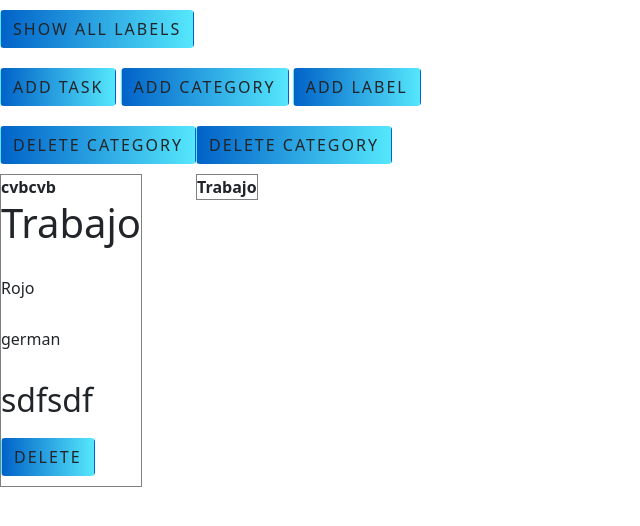
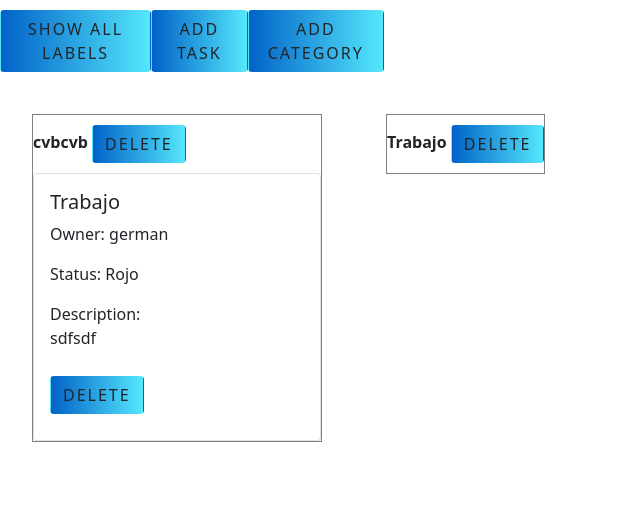
Before and after one commit to GermoLaz/taskManager, a Django app: page /allTask/1 in a window 1280 px wide. Shown: the top 526 px of the page, without its empty margins (0-640 px from the left). Run offline with Django 3.2, Linux system fonts and the light colour scheme; a user stored in the database is signed in; data comes from the database, SQL or seed files in the repository; both versions use the stored data as it was after the commit; lists and menus that the app fills with data are empty.

Commit message:
visuales

```diff
--- a/Main/views.py
+++ b/Main/views.py
@@ -65,7 +65,7 @@ def showAllLabels(request):
 @login_required
 def deleteLabel(request,id):
     Label.objects.filter(id=id).delete()
-    return redirect('/label/showAllLabels')
+    return redirect('/allTask/'+ str(request.user.id))
 
 class CreateLabel(CreateView):
     model = Label
--- a/Templates/Main/allLabels.html
+++ b/Templates/Main/allLabels.html
@@ -9,6 +9,7 @@
     <script src="https://cdn.jsdelivr.net/npm/bootstrap@5.1.3/dist/js/bootstrap.bundle.min.js" integrity="sha384-ka7Sk0Gln4gmtz2MlQnikT1wXgYsOg+OMhuP+IlRH9sENBO0LRn5q+8nbTov4+1p" crossorigin="anonymous"></script>
 </head>
 <body>
+    <a display: block class="btn" href="/label/add">Add Label</a>
     {%for label in labels%}
         <div class="card" Style="width:18rem">
             <div class="card-body">
--- a/Templates/Main/allTask.html
+++ b/Templates/Main/allTask.html
@@ -11,20 +11,33 @@
 </head>
 <body>
     <nav>
-        <div style = "display: inline">
-            <form action='/label/showAllLabels' method='POST'>{%csrf_token %}
+    <div style="display: flex; justify-content: space-around; width: 30%" >
+        <form display: block action='/label/showAllLabels' method='POST'>{%csrf_token %}
             <button class="btn" type='submit'>Show All Labels</button>
         </form>
+
+        <a display: block class="btn" href="/task/add">Add Task</a>
+        <a display: block class="btn" href="/category/add">Add Category</a>
     </div>
-        <div style = "display: inline">
-            <a class="btn" href="/task/add">Add Task</a>
-        </div>
-        <div style = "display: inline">
-            <a class="btn" href="/category/add">Add Category</a>
-        </div>
-        <div style = "display: inline">
-            <a class="btn" href="/label/add">Add Label</a>
-        </div>
+
+
+
+{#        <div style = "display: inline">#}
+{#            <form action='/label/showAllLabels' method='POST'>{%csrf_token %}#}
+{#                <button class="btn" type='submit'>Show All Labels</button>#}
+{#            </form>#}
+{#        </div>#}
+        {#{#        <div style = "display: inline">#}
+        {#{#            <a class="btn" href="/task/add">Add Task</a>#}
+        {#{#        </div>#}
+{#        <div style = "display: inline">#}
+        {#{#            <a cladd Category</a>#}
+{#        </div>#}
+{#        <div style = "display: inline">ss="btn" href="/category/add"> #}
+{#            <a class="btn" href="/label/add">Add Label</a>#}
+{#        </div>#}
+
+
 {#      <div style = "display: inline">#}
 {#          <form action='/category/add' method='POST'>#}
 {#              {%csrf_token %}#}
@@ -40,26 +53,44 @@
 
     {%for category in categories%}
     <div style = "float: left">
-        <table border="1">
+        <table style="margin: 2rem 2rem" border="1">
                 <thead>
                     <tr>
-                        <th>{{category.Title}}</th>
+                        <th>
+                            {{category.Title}}
+                            <form style="display: inline" action='/category/delete/{{ category.id }}' method='POST'>{%csrf_token %}
+                                <button class="btn" type='submit'>Delete</button>
+                            </form>
+                        </th>
+
                     </tr>
-                    <form action='/category/delete/{{ category.id }}' method='POST'>{%csrf_token %}
-                        <button class="btn" type='submit'>Delete Category</button>
-                    </form>
+
                 </thead>
                 <tbody>
                 {%for task in tasks%}
                     {%if task.Category.id == category.id%}
-                        <tr><td><h1>{{task.Title}}</h1><br>
-                        <h6>{{task.Status.Title}}</h6><br>
-                        <h6>{{task.Owner.username}}</h6><br>
-                        <h2>{{task.Content}}</h2>
-                         <div>
+{#                        <tr><td><h1>{{task.Title}}</h1><br>#}
+{#                        <h6>{{task.Status.Title}}</h6><br>#}
+{#                        <h6>{{task.Owner.username}}</h6><br>#}
+{#                        <h2>{{task.Content}}</h2>#}
+{#                         <div>#}
+{#                         <form action='/task/delete/{{ task.id }}' method='POST'>{%csrf_token %}#}
+{#                                <button class="btn" type='submit'>Delete</button>#}
+{#                        </form>#}
+{#                        </div>#}
+{#                        </td></tr>#}
+                        <tr><td>
+                        <div class="card" Style="width:18rem">
+                            <div class="card-body">
+                                <h5 class="card-tile"> {{task.Title}} </h5>
+                                <p class="card-text"><label for="">Owner:</label>  {{task.Owner.username}}</p>
+                                <p class="card-text"><label for="">Status:</label>  {{task.Status.Title}}</p>
+                                <label for="">Description:</label>
+                                <p class="card-text">{{task.Content}}</p>
                                 <form action='/task/delete/{{ task.id }}' method='POST'>{%csrf_token %}
                                     <button class="btn" type='submit'>Delete</button>
                                 </form>
+                            </div>
                         </div>
                         </td></tr>
                     {% endif %}
```
Also changed, not shown: db.sqlite3. Lines whose indentation alone changed are shown as unchanged.
